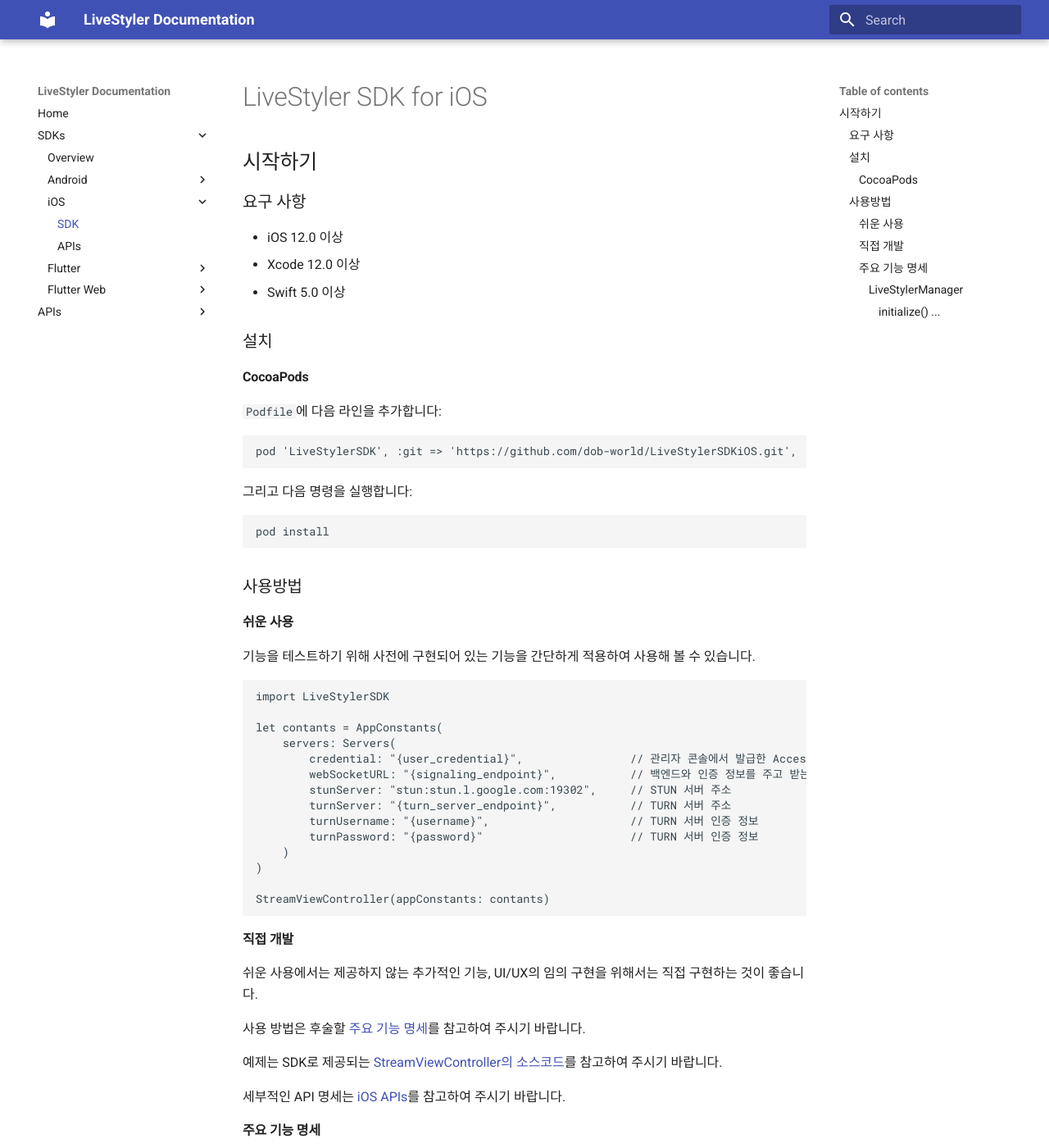
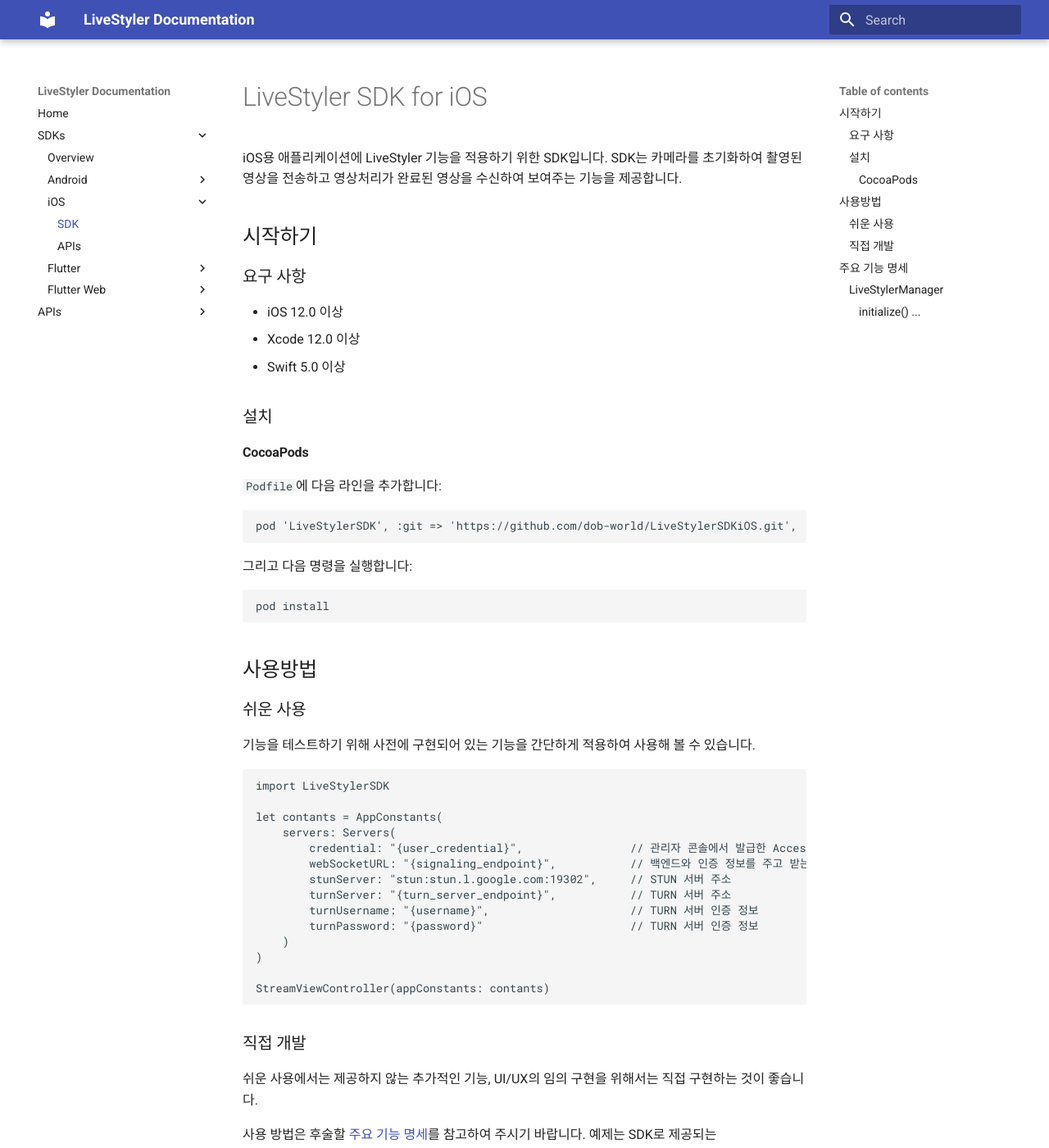
Before and after one commit to dob-world/livestyler-docs, an MkDocs documentation site: the page built from docs/sdk/ios.md, in a window 1280 px wide and 1400 px high. Shown: the whole window at 82% size. Built offline with MkDocs 1.6.1 and Material for MkDocs 9.7.7, drawn with Linux system fonts in a browser that asks for light colours.

Commit message:
Update ios.md

````diff
--- a/docs/sdk/ios.md
+++ b/docs/sdk/ios.md
@@ -1,4 +1,7 @@
 # LiveStyler SDK for iOS
+
+iOS용 애플리케이션에 LiveStyler 기능을 적용하기 위한 SDK입니다.
+SDK는 카메라를 초기화하여 촬영된 영상을 전송하고 영상처리가 완료된 영상을 수신하여 보여주는 기능을 제공합니다.
 
 ## 시작하기
 
@@ -24,9 +27,9 @@
 pod install
 ```
 
-### 사용방법
+## 사용방법
 
-#### 쉬운 사용
+### 쉬운 사용
 
 기능을 테스트하기 위해 사전에 구현되어 있는 기능을 간단하게 적용하여 사용해 볼 수 있습니다.
 
@@ -47,20 +50,18 @@
 StreamViewController(appConstants: contants)
 ```
 
-#### 직접 개발
+### 직접 개발
 
 쉬운 사용에서는 제공하지 않는 추가적인 기능, UI/UX의 임의 구현을 위해서는 직접 구현하는 것이 좋습니다.
 
 사용 방법은 후술할 [주요 기능 명세](#주요-기능-명세)를 참고하여 주시기 바랍니다.
-
 예제는 SDK로 제공되는 [StreamViewController의 소스코드](ios-streamviewcontroller.md)를 참고하여 주시기 바랍니다.
-
 
 세부적인 API 명세는 [iOS APIs](reference-swift.md)를 참고하여 주시기 바랍니다.
 
 
-#### 주요 기능 명세
+## 주요 기능 명세
 
-##### LiveStylerManager
+### LiveStylerManager
 
-###### initialize() ...
+#### initialize() ...
````
